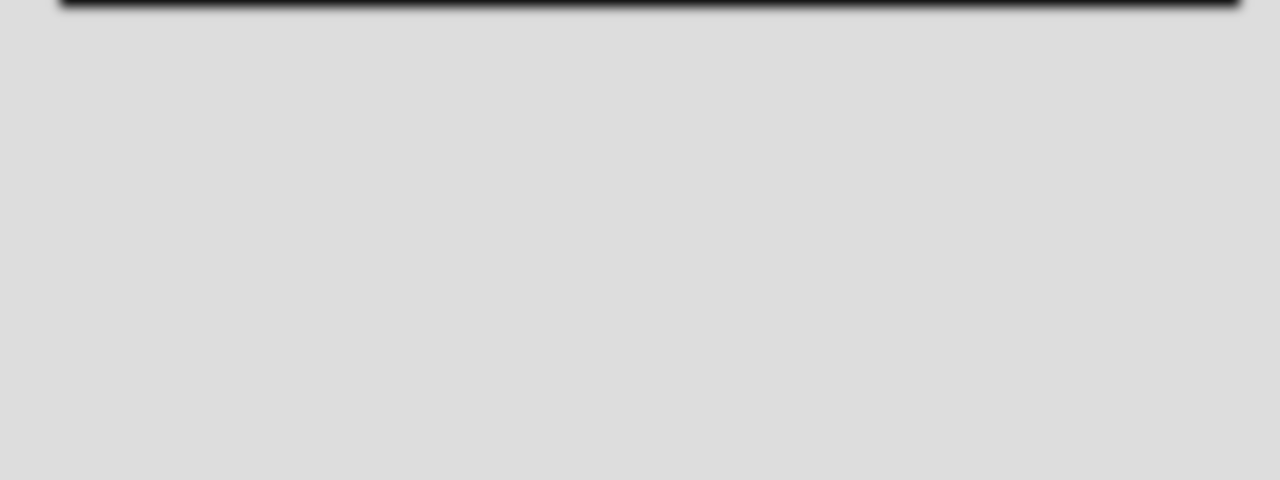
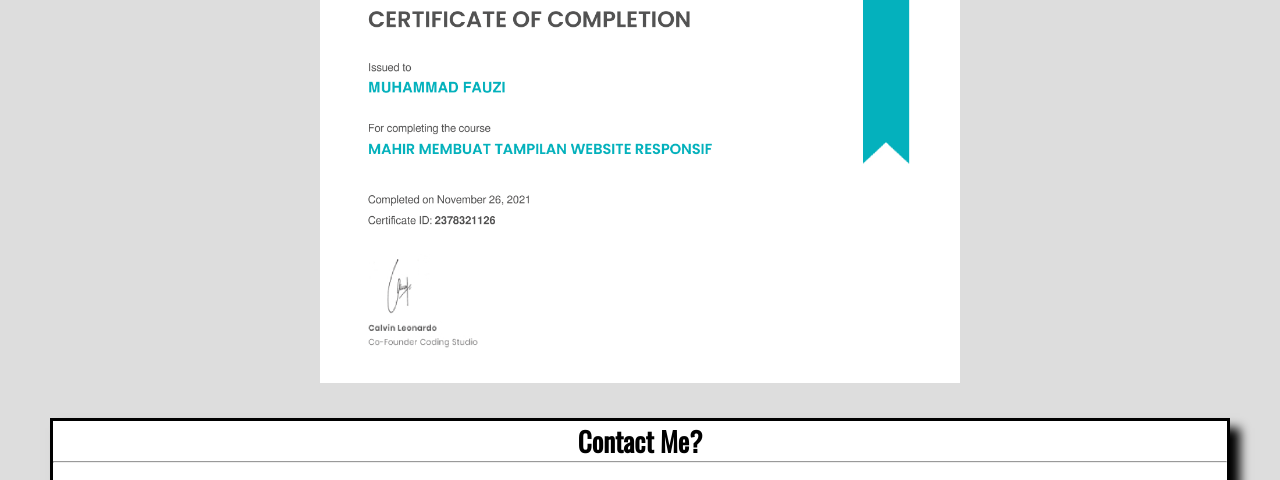
Before and after one commit to mfauzzi/portofolio, a plain HTML site: page index.html in a window 1280 px wide. Shown: the part 2040-2520 px from the top of the page. Before the commit the page ends 2087 px from the top, so only its background shows below. Drawn offline with nearby package versions, Linux system fonts and the light colour scheme.

Commit message:
merubah index dan css

```diff
--- a/assets/css/style.css
+++ b/assets/css/style.css
@@ -200,6 +200,13 @@ button:active {
   text-align: center;
   margin-bottom: 20px;
 }
+.achievement {
+  text-align: center;
+}
+.achievement img {
+  width: 80vh;
+  margin: 20px;
+}
 .img-footer {
   text-align: center;
   border: solid;
--- a/index.html
+++ b/index.html
@@ -13,7 +13,7 @@
             <div class="header">
                 <div class="hero">
                     <h1 class="foto-heading">Hello, I am Muhammad Fauzi</h1>
-                <p class="text">Saya Seorang Freshgraduated Perbanas Institute Jurusan Teknik Informatika</p>
+                <p class="text">Graduated IT student of Perbanas Institute Jakarta. Familiar with HTML and CSS. I also have organization experience as a Research and Technology Staff of HIMATIKA Perbanas. I am really interested in Front End Developer, and I am willing to learn and gain knowledge in this field.</p>
                 <a href="whatsapp://send?text=Hello Muhammad Fauzi&phone=+6281318196799"><button class="btn-primary" style="margin-right: 10px;">Hire Me</button></a>
                 <a href="https://drive.google.com/file/d/10Ri6EU9F5POOOfX4nvU6rZRzUIfxia8e/view?usp=sharing" target="blank"><button class="btn-secondary">Download CV</button></a>
                 </div>
@@ -57,6 +57,10 @@
             <img src="/assets/img/img-4.png" alt="">
             <img src="/assets/img/img-3.png" alt="">
         </section>
+        <section class="achievement">
+            <h2>My Achievement</h2>
+            <img src="/assets/img/sertif.png" alt="">
+        </section>
         <div class="footer" id="contact">
             <div class="img-footer">
                 <h2>Contact Me?</h2>
```
Also changed, not shown: assets/img/sertif.png (added).
